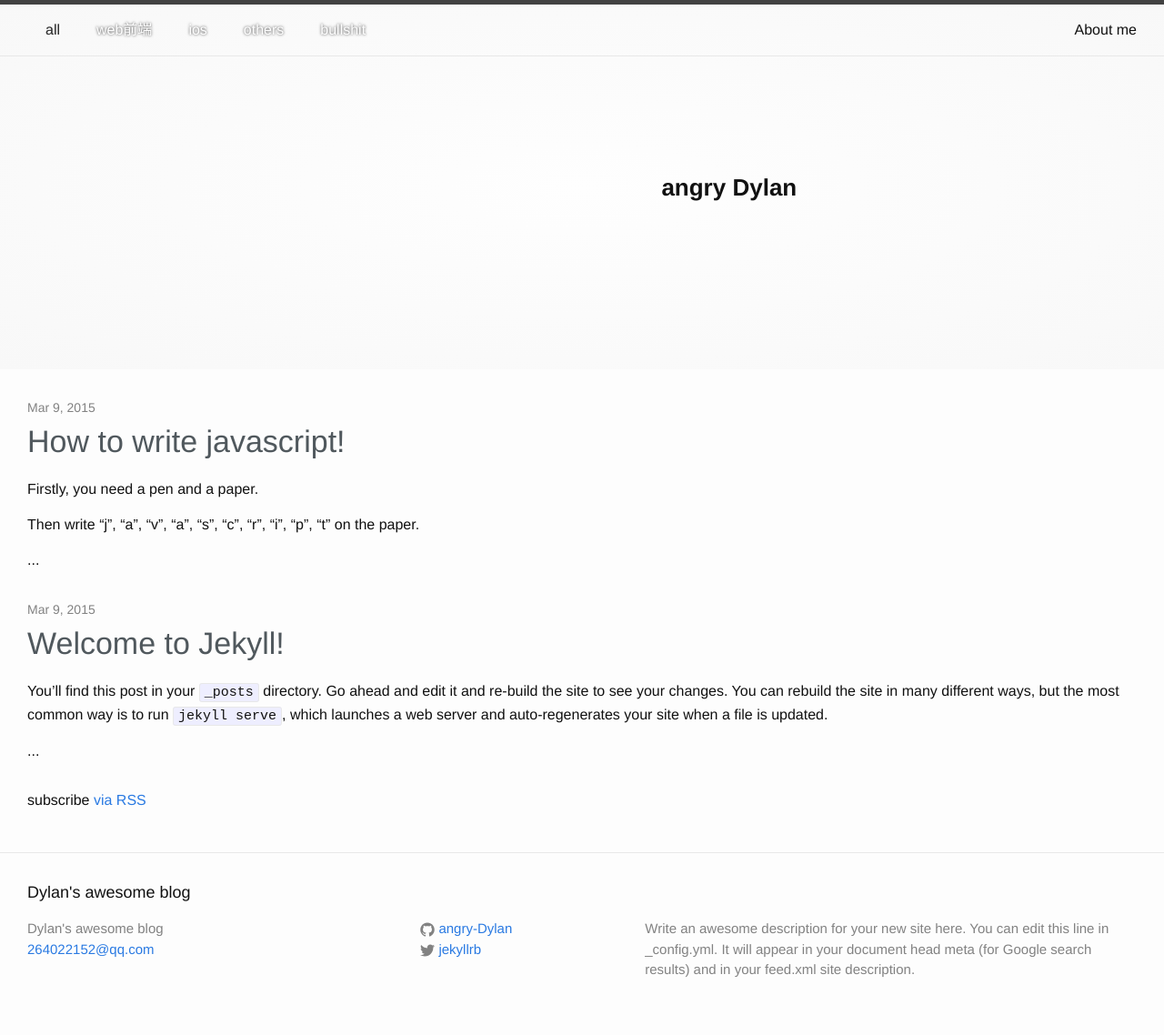
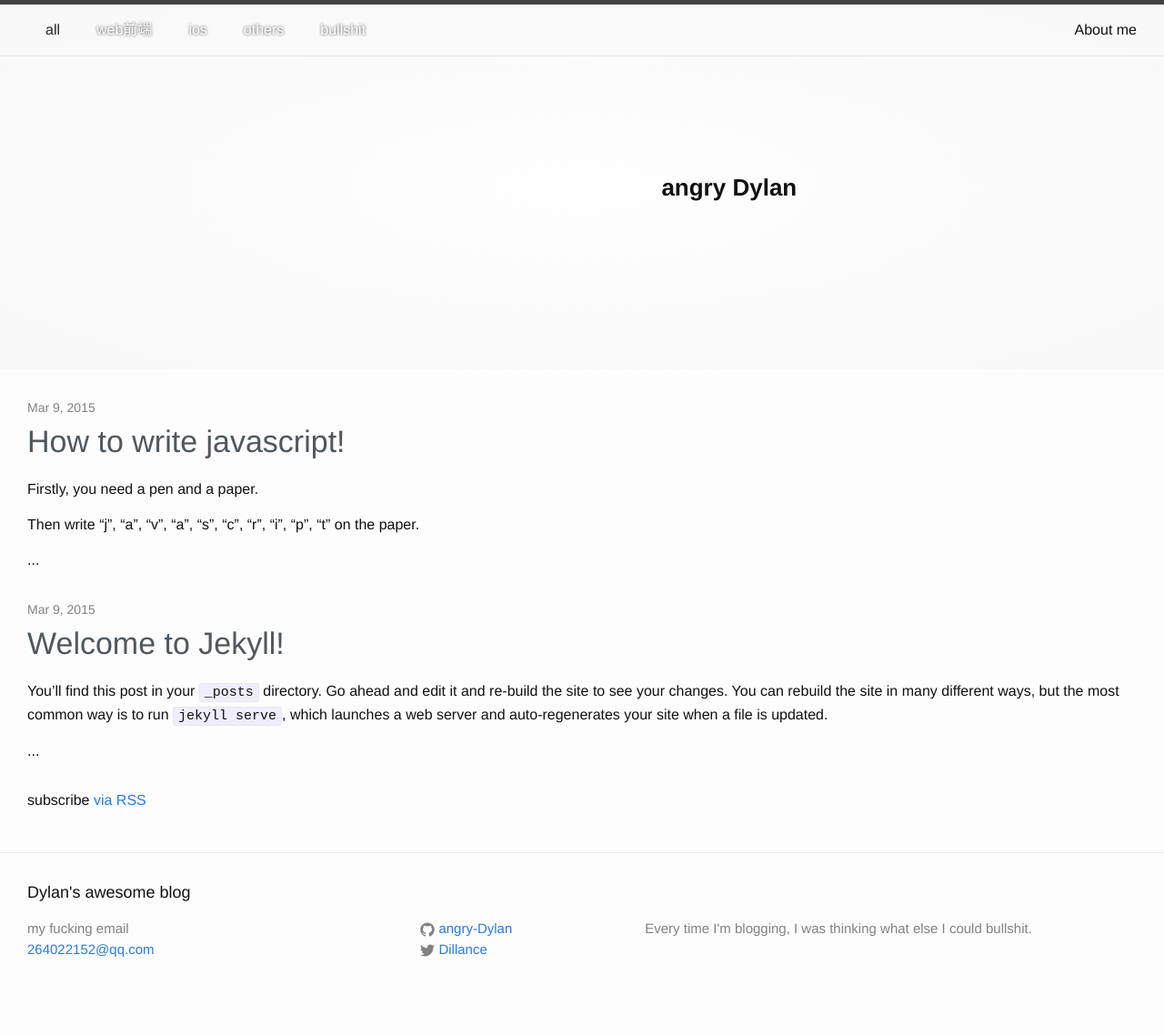
Before and after one commit to angry-Dylan/angry-Dylan.github.io, a Jekyll site: the page built from index.html, in a window 1280 px wide. Shown: the whole page at 91% size. Built offline with Jekyll 4.4.1, drawn with Linux system fonts in a browser that asks for light colours; after the commit the page ends 1115 px from its top, so only the background shows below that.

Commit message:
something cool is changed

```diff
--- a/_config.yml
+++ b/_config.yml
@@ -2,12 +2,10 @@
 title: Dylan's awesome blog
 email: 264022152@qq.com
 description: > # this means to ignore newlines until "baseurl:"
-  Write an awesome description for your new site here. You can edit this
-  line in _config.yml. It will appear in your document head meta (for
-  Google search results) and in your feed.xml site description.
+  Every time I'm blogging, I was thinking what else I could bullshit.
 baseurl: "" # the subpath of your site, e.g. /blog/
 url: "http://yourdomain.com" # the base hostname & protocol for your site
-twitter_username: jekyllrb
+twitter_username: Dillance
 github_username:  angry-Dylan
 
 # Build settings
--- a/_includes/footer.html
+++ b/_includes/footer.html
@@ -7,7 +7,7 @@
     <div class="footer-col-wrapper">
       <div class="footer-col  footer-col-1">
         <ul class="contact-list">
-          <li>{{ site.title }}</li>
+          <li>my fucking email</li>
           <li><a href="mailto:{{ site.email }}">{{ site.email }}</a></li>
         </ul>
       </div>
```
Also changed, not shown: 5 other files.
